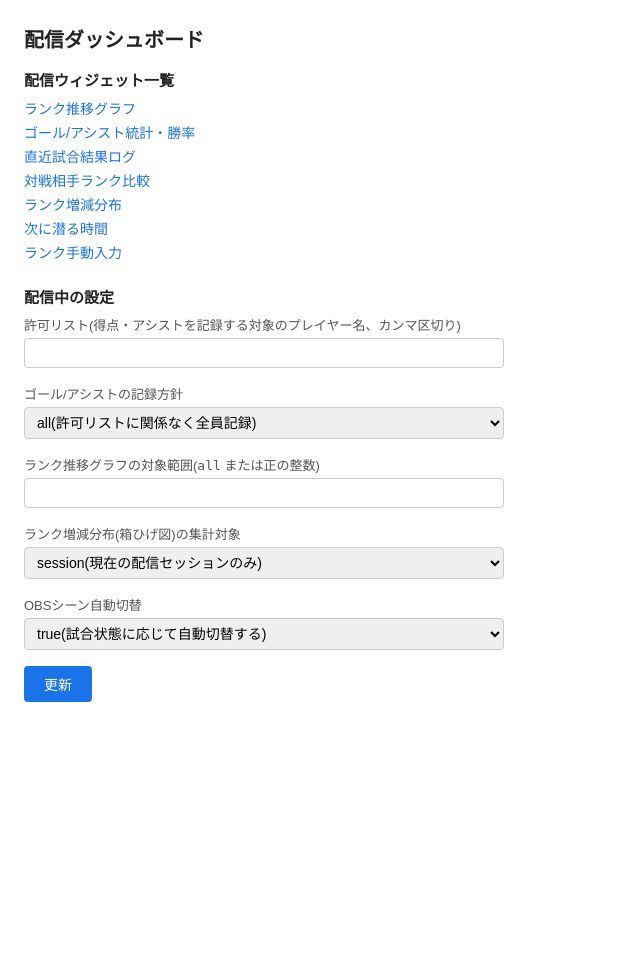
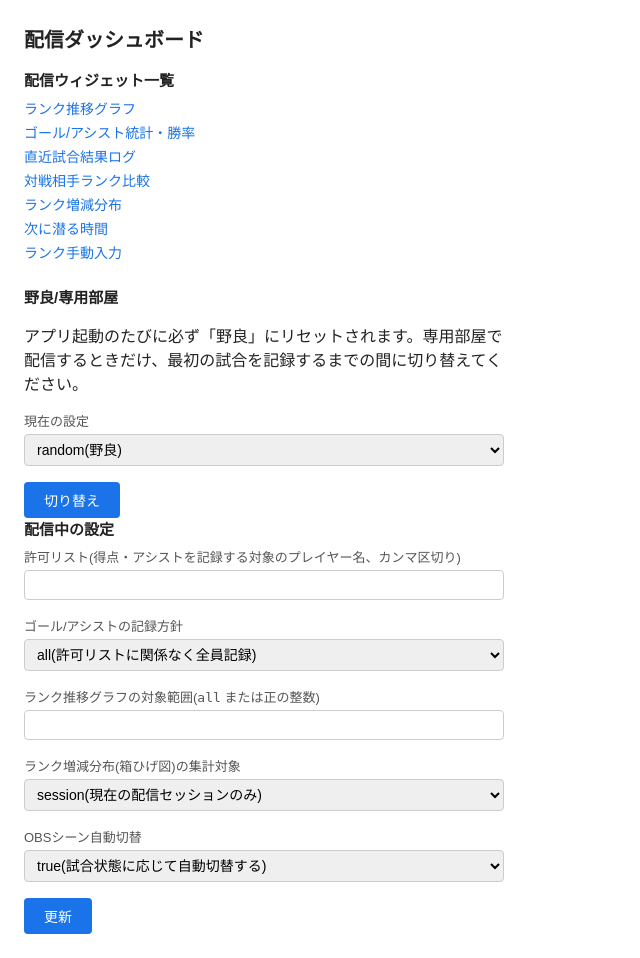
Before and after one commit to clear-bg/NSS-Result-Tracker, a FastAPI app: page /admin in a window 1280 px wide. Shown: the whole page, without its empty margins (0-640 px from the left). Before the commit the page ends 702 px from the top, so only its background shows below. Run offline with FastAPI, Linux system fonts and the light colour scheme.

Commit message:
[358]feat: 専用部屋の試合を野良と区別して記録し、累計勝率から除外
- matches.room_type('random'/'private')を追加、既存DBは全件'random'へマイグレーション
- ランクが検出された試合はブラウザ側の設定によらず必ず'random'を強制(切り替え忘れ対策)
- 現在の野良/専用部屋設定はconfig.get_room_type/set_room_typeで保持し、.envには永続化せず起動のたびに'random'へリセット
- /adminに切り替えUI(/admin/room-typeへの独立フォーム)を追加
- 累計勝率(_fetch_matches_count のsession_id省略時)のみroom_type='random'に絞り込み

```diff
--- a/src/nss_tracker/web/server.py
+++ b/src/nss_tracker/web/server.py
@@ -75,6 +75,17 @@ Issue #259: 全`/overlay/xxx`ページは、クエリパラメータ`?debug_bg=1
 ブラウザソースが実際に使うURLにはこのパラメータを付けないため、配信時の見た目(透過)には
 影響しない。`/admin`のoverlayリンク一覧(#257)はこのパラメータ付きのURLにすることで、
 通常のブラウザで開いても白文字(overlay.cssのcolor: #fff)が読めるようにする。
+
+Issue #358: `/admin`には上記5項目とは別に、野良/専用部屋の切り替えUI(`/admin/room-type`
+への独立したPOST)がある。`config.get_room_type`/`set_room_type`は`.env`へ永続化せず
+プロセス起動のたびに`'random'`へリセットされる値のため、`_EDITABLE_ENV_KEYS`の
+PRGフォーム(全項目必須の一括更新)とはあえて分けている。累計勝率
+(`_fetch_matches_count`のsession_id省略時)のみroom_type='random'の試合に絞り込み、
+配信セッション単位の集計・直近試合結果ログ(`/overlay/match-log`)はroom_typeを問わず
+従来通り表示する。得点/アシスト統計(`_fetch_goal_stats`)は元々配信セッション単位のみで
+累計表示が無いため、ランク推移グラフ(`_fetch_rank_history`)はランクが検出された試合が
+常にroom_type='random'として保存される(`database.db.save_match_result`参照)ため、
+いずれも対象外(自然と野良のみになる)。
 """
 
 import logging
@@ -97,7 +108,9 @@ from nss_tracker.config import (
     get_editable_settings,
     get_rank_delta_distribution_scope,
     get_rank_graph_match_limit,
+    get_room_type,
     is_allowed_player,
+    set_room_type,
     update_editable_settings,
 )
 from nss_tracker.database.db import (
@@ -141,7 +154,12 @@ def _fetch_matches_count(db_path: Path, session_id: Optional[int] = None) -> dic
     """試合数・勝ち数・負け数・引き分け数を集計する。
 
     session_idを指定すると、そのmatches.session_idに絞り込んだ集計になる
-    (Issue #94の「配信セッション単位」の勝率表示用)。省略時は累計(全件)。
+    (Issue #94の「配信セッション単位」の勝率表示用)。専用部屋で配信するときも
+    その場の結果を見たいため、野良・専用部屋を問わずそのまま含める。
+
+    session_idを省略した場合は累計(全件)集計になるが、Issue #358により
+    room_type = 'random'(野良)の試合のみを対象にする(専用部屋の試合を累計
+    勝率に混ぜたくないため)。
     """
     conn = _connect(db_path)
     try:
@@ -156,6 +174,8 @@ def _fetch_matches_count(db_path: Path, session_id: Optional[int] = None) -> dic
         if session_id is not None:
             query += " WHERE session_id = ?"
             params = (session_id,)
+        else:
+            query += " WHERE room_type = 'random'"
         row = conn.execute(query, params).fetchone()
     finally:
         conn.close()
@@ -1219,6 +1239,7 @@ def create_app(db_path: Path) -> FastAPI:
     def admin(request: Request, status: Optional[str] = None, error: Optional[str] = None):
         context = {
             "settings": get_editable_settings(),
+            "room_type": get_room_type(),
             "status": status,
             "error": error,
             "overlay_links": app.state.overlay_links,
@@ -1247,6 +1268,17 @@ def create_app(db_path: Path) -> FastAPI:
             _logger.warning("設定画面(/admin)からの更新が拒否されました: %s(送信値: %s)", exc, new_values)
             return RedirectResponse(f"/admin?error={quote(str(exc))}", status_code=303)
         _logger.info("設定画面(/admin)から設定を更新しました: %s -> %s", old_values, new_values)
+        return RedirectResponse("/admin?status=updated", status_code=303)
+
+    @app.post("/admin/room-type")
+    def admin_room_type_update(room_type: str = Form(...)):
+        old_value = get_room_type()
+        try:
+            set_room_type(room_type)
+        except ConfigError as exc:
+            _logger.warning("設定画面(/admin)からの野良/専用部屋切り替えが拒否されました: %s", exc)
+            return RedirectResponse(f"/admin?error={quote(str(exc))}", status_code=303)
+        _logger.info("設定画面(/admin)から野良/専用部屋設定を更新しました: %s -> %s", old_value, room_type)
         return RedirectResponse("/admin?status=updated", status_code=303)
 
     @app.get("/rank-entry")
--- a/src/nss_tracker/web/templates/admin.html
+++ b/src/nss_tracker/web/templates/admin.html
@@ -14,13 +14,25 @@
   {% endfor %}
   <li><a href="/rank-entry" target="_blank" rel="noopener">ランク手動入力</a></li>
 </ul>
-<h2>配信中の設定</h2>
 {% if status == "updated" %}
 <p class="admin-message admin-message-success">更新しました。</p>
 {% endif %}
 {% if error %}
 <p class="admin-message admin-message-error">{{ error }}</p>
 {% endif %}
+<h2>野良/専用部屋</h2>
+<p>アプリ起動のたびに必ず「野良」にリセットされます。専用部屋で配信するときだけ、最初の試合を記録するまでの間に切り替えてください。</p>
+<form method="post" action="/admin/room-type">
+  <div class="admin-field">
+    <label for="room_type">現在の設定</label>
+    <select id="room_type" name="room_type">
+      <option value="random" {% if room_type == "random" %}selected{% endif %}>random(野良)</option>
+      <option value="private" {% if room_type == "private" %}selected{% endif %}>private(専用部屋)</option>
+    </select>
+  </div>
+  <button type="submit">切り替え</button>
+</form>
+<h2>配信中の設定</h2>
 <form method="post" action="/admin">
   <div class="admin-field">
     <label for="allowed_players">許可リスト(得点・アシストを記録する対象のプレイヤー名、カンマ区切り)</label>
```
Also changed, not shown: src/nss_tracker/config.py (+40 -0 lines), src/nss_tracker/database/db.py (+40 -3 lines).
